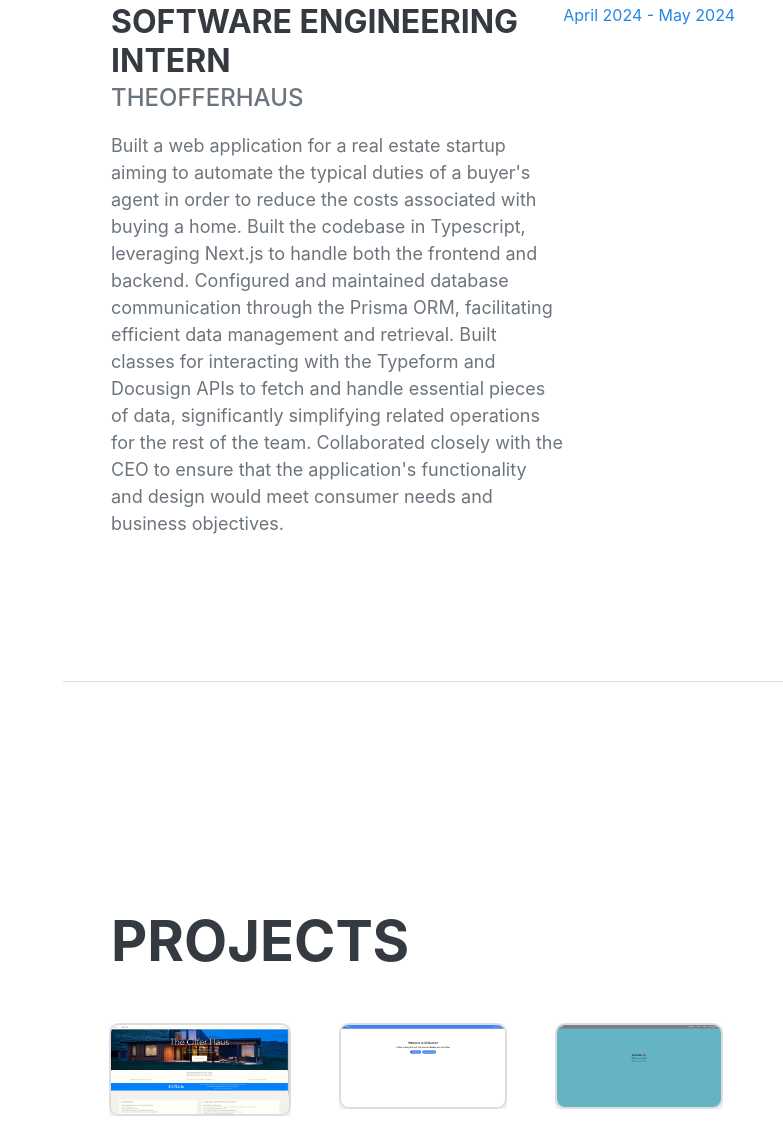
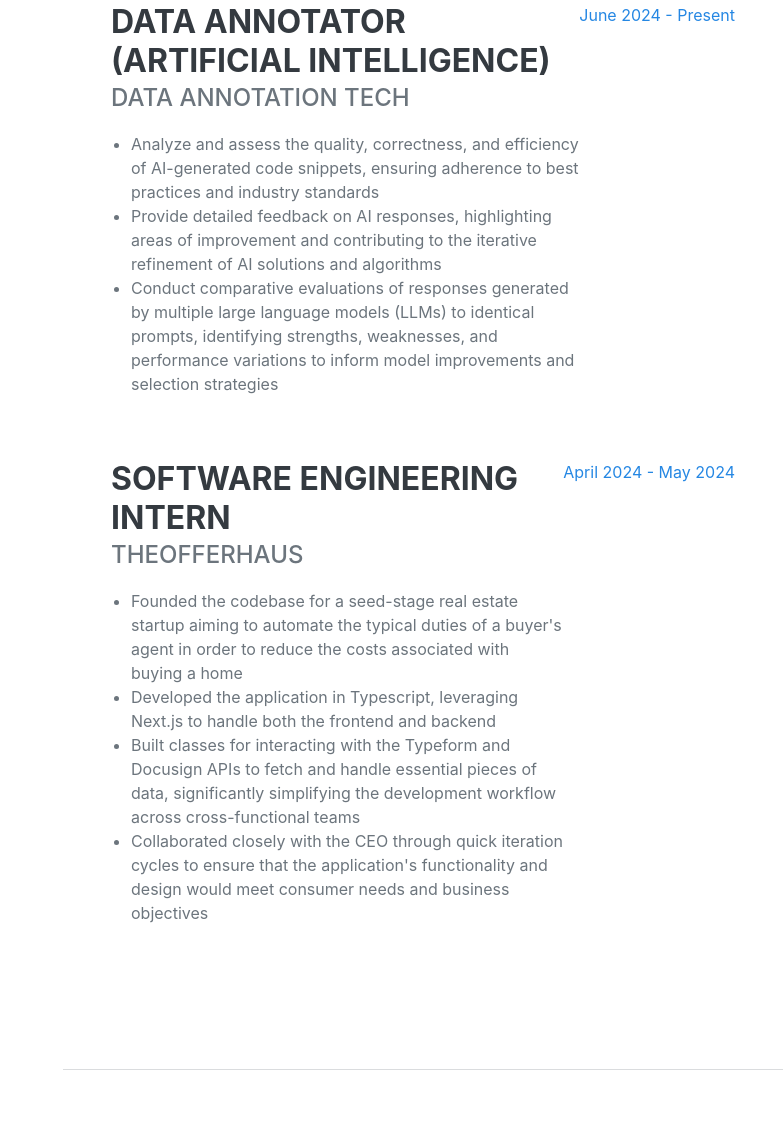
Before and after one commit to maxjeon97/personal-site, a plain HTML site: page index.html in a window 1280 px wide. Shown: the part 1060-2201 px from the top of the page, without its empty margins (497-1280 px from the left). Drawn offline with nearby package versions, Linux system fonts and the light colour scheme; a web font is replaced by a local one.

Commit message:
add data annotation experience

```diff
--- a/index.html
+++ b/index.html
@@ -57,8 +57,10 @@
                 <p class="lead mb-5">
                     Hello! I am a recently transitioned full-stack Software Engineer interested in building innovative
                     applications that aim to enhance the human experience. I spent the past few years working in
-                    the medical field, and although my career trajectory has shifted significantly, my goals of alleviating and
-                    combating societal issues has remained the same. I'd love to discuss any potential opportunities, so please feel
+                    the medical field, and although my career trajectory has shifted significantly, my goals of
+                    alleviating and
+                    combating societal issues has remained the same. I'd love to discuss any potential opportunities, so
+                    please feel
                     free to reach out!
                 </p>
                 <div class="social-icons">
@@ -77,18 +79,43 @@
                 <h2 class="mb-5">Engineering Experience</h2>
                 <div class="d-flex flex-column flex-md-row justify-content-between mb-5">
                     <div class="flex-grow-1">
+                        <h3 class="mb-0">Data Annotator (Artificial Intelligence)</h3>
+                        <div class="subheading mb-3">Data Annotation Tech</div>
+                        <ul class="bullet-point-list">
+                            <li>Analyze and assess the quality, correctness, and efficiency of AI-generated code
+                                snippets,
+                                ensuring adherence to best practices and industry standards</li>
+                            <li>Provide detailed feedback on AI responses, highlighting areas of
+                                improvement and contributing to the iterative refinement of AI
+                                solutions and algorithms</li>
+                            <li>Conduct comparative evaluations of responses generated by multiple
+                                large language models (LLMs) to identical prompts, identifying
+                                strengths, weaknesses, and performance variations to inform model improvements and
+                                selection
+                                strategies</li>
+                        </ul>
+                    </div>
+                    <div class="flex-shrink-0"><span class="text-primary">June 2024 - Present</span></div>
+                </div>
+                <div class="d-flex flex-column flex-md-row justify-content-between mb-5">
+                    <div class="flex-grow-1">
                         <h3 class="mb-0">Software Engineering Intern</h3>
                         <div class="subheading mb-3">TheOfferHaus</div>
-                        <p>
-                            Built a web application for a real estate startup aiming to automate the typical duties of a
-                            buyer's agent in order to reduce the costs associated with buying a home. Built the codebase
-                            in Typescript, leveraging Next.js to handle both the frontend and backend. Configured and
-                            maintained database communication through the Prisma ORM, facilitating efficient data
-                            management and retrieval. Built classes for interacting with the Typeform and Docusign APIs
-                            to fetch and handle essential pieces of data, significantly simplifying related operations
-                            for the rest of the team. Collaborated closely with the CEO to ensure that the application's
-                            functionality and design would meet consumer needs and business objectives.
-                        </p>
+                        <ul class="bullet-point-list">
+                            <li>Founded the codebase for a seed-stage real estate startup aiming to automate the typical
+                                duties
+                                of a buyer's agent in order to reduce the costs associated with buying a home</li>
+                            <li>Developed the application
+                                in Typescript, leveraging Next.js to handle both the frontend and backend</li>
+                            <li>Built classes for interacting with the Typeform and Docusign APIs to fetch and handle
+                                essential pieces of data, significantly simplifying
+                                the development workflow across cross-functional teams</li>
+                            <li>
+                                Collaborated closely with the CEO through quick iteration cycles to ensure that the
+                                application's functionality and design would meet
+                                consumer needs and business objectives
+                            </li>
+                        </ul>
                     </div>
                     <div class="flex-shrink-0"><span class="text-primary">April 2024 - May 2024</span></div>
                 </div>
```
Also changed, not shown: css/styles.css.
